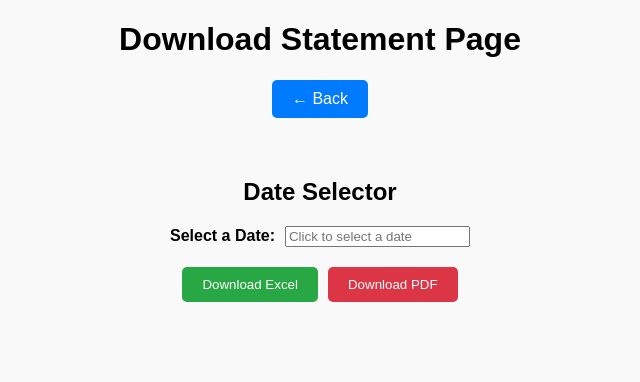
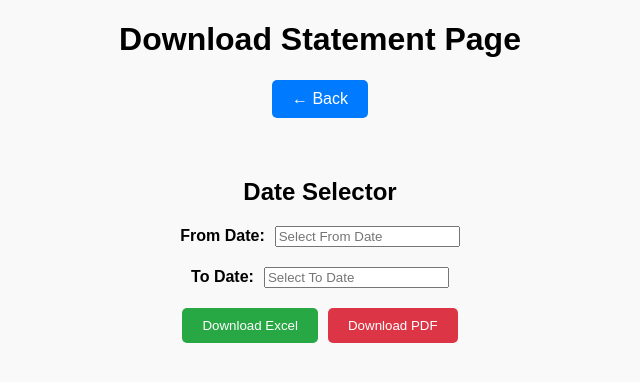
Before and after one commit to AmoryBotha/gmadevappfrontend, a React (Vite) app: page /statement in a window 1280 px wide. Shown: the top 382 px of the page, without its empty margins (320-960 px from the left). Built offline with nearby package versions, Linux system fonts and the light colour scheme.

Commit message:
email statement api dev2

```diff
--- a/src/components/EmailStatement.jsx
+++ b/src/components/EmailStatement.jsx
@@ -4,10 +4,11 @@ import DatePicker from "react-datepicker";
 import "react-datepicker/dist/react-datepicker.css";
 
 function EmailStmntFunc() {
-  const [selectedDate, setSelectedDate] = useState(null);
+  const [fromDate, setFromDate] = useState(null);
+  const [toDate, setToDate] = useState(null);
   const navigate = useNavigate();
 
-  const email1 = localStorage.getItem("emailStore") || "user@example.com"; // Assuming email is stored in localStorage
+  const email1 = localStorage.getItem("usernameStore") || "user@example.com"; // Assuming email is stored in localStorage
   const conIdStore = localStorage.getItem("conIdStore") || "12345678"; // Example connection ID
   const web = localStorage.getItem("webIdStore") || "web123"; // Example userProfileID
 
@@ -17,8 +18,8 @@ function EmailStmntFunc() {
   };
 
   const handleExcelDownload = async () => {
-    if (!selectedDate) {
-      alert("Please select a date first.");
+    if (!fromDate || !toDate) {
+      alert("Please select both From and To dates.");
       return;
     }
 
@@ -27,11 +28,10 @@ function EmailStmntFunc() {
     );
 
     try {
-      const fromDate = selectedDate.toISOString().split("T")[0]; // Format as yyyy-MM-dd
-      const toDate = fromDate; // Assuming single-day reports
+      const from = fromDate.toISOString().split("T")[0]; // Format as yyyy-MM-dd
+      const to = toDate.toISOString().split("T")[0]; // Format as yyyy-MM-dd
 
       const resp = await fetch(
-        //"https://prod-73.westeurope.logic.azure.com:443/workflows/486474e82cfd4e26a831e171282bb59a/triggers/manual/paths/invoke?api-version=2016-06-01&sp=%2Ftriggers%2Fmanual%2Frun&sv=1.0&sig=SmMHwN-vqCyjt9bEA2f_orViEyCWDm9YCiH6ux71yJE",
         "https://prod-91.westeurope.logic.azure.com:443/workflows/4e1c017f70d748bb9a1fefbfbfad48bf/triggers/manual/paths/invoke?api-version=2016-06-01&sp=%2Ftriggers%2Fmanual%2Frun&sv=1.0&sig=a9p6TXKcwsjITmZyWkkLybBeTOgg0ddf976m69dZE-0",
         {
           method: "POST",
@@ -40,8 +40,8 @@ function EmailStmntFunc() {
             End: "end",
             email: email1,
             ID: conIdStore,
-            from: fromDate,
-            to: toDate,
+            from: from,
+            to: to,
             userProfileID: web,
           }),
         }
@@ -59,8 +59,8 @@ function EmailStmntFunc() {
   };
 
   const handlePdfDownload = async () => {
-    if (!selectedDate) {
-      alert("Please select a date first.");
+    if (!fromDate || !toDate) {
+      alert("Please select both From and To dates.");
       return;
     }
 
@@ -69,11 +69,12 @@ function EmailStmntFunc() {
     );
 
     try {
-      const fromDate = selectedDate.toISOString().split("T")[0];
-      const toDate = fromDate;
+      const from = fromDate.toISOString().split("T")[0];
+      const to = toDate.toISOString().split("T")[0];
 
       const resp = await fetch(
-        "https://prod-235.westeurope.logic.azure.com:443/workflows/20fd3ee4d8f34f22a0dc2cd46404b9ff/triggers/manual/paths/invoke?api-version=2016-06-01&sp=%2Ftriggers%2Fmanual%2Frun&sv=1.0&sig=i8HCRlS3NDZXQpt5-Q6sHztHY5YXdWDgXQ5H6EpAGSE",
+        //"https://prod-235.westeurope.logic.azure.com:443/workflows/20fd3ee4d8f34f22a0dc2cd46404b9ff/triggers/manual/paths/invoke?api-version=2016-06-01&sp=%2Ftriggers%2Fmanual%2Frun&sv=1.0&sig=i8HCRlS3NDZXQpt5-Q6sHztHY5YXdWDgXQ5H6EpAGSE",
+        "https://prod-91.westeurope.logic.azure.com:443/workflows/4e1c017f70d748bb9a1fefbfbfad48bf/triggers/manual/paths/invoke?api-version=2016-06-01&sp=%2Ftriggers%2Fmanual%2Frun&sv=1.0&sig=a9p6TXKcwsjITmZyWkkLybBeTOgg0ddf976m69dZE-0",
         {
           method: "POST",
           body: JSON.stringify({
@@ -81,8 +82,8 @@ function EmailStmntFunc() {
             End: "end",
             email: email1,
             ID: conIdStore,
-            from: fromDate,
-            to: toDate,
+            from: from,
+            to: to,
             userProfileID: web,
           }),
         }
@@ -124,7 +125,7 @@ function EmailStmntFunc() {
         </button>
       </div>
 
-      {/* Date Picker and Download Buttons */}
+      {/* Date Pickers and Download Buttons */}
       <div
         style={{
           padding: "20px",
@@ -135,17 +136,32 @@ function EmailStmntFunc() {
         <h2>Date Selector</h2>
         <div style={{ margin: "20px 0" }}>
           <label
-            htmlFor="datePicker"
+            htmlFor="fromDatePicker"
             style={{ marginRight: "10px", fontWeight: "bold" }}
           >
-            Select a Date:
+            From Date:
           </label>
           <DatePicker
-            id="datePicker"
-            selected={selectedDate}
-            onChange={(date) => setSelectedDate(date)}
+            id="fromDatePicker"
+            selected={fromDate}
+            onChange={(date) => setFromDate(date)}
             dateFormat="yyyy-MM-dd"
-            placeholderText="Click to select a date"
+            placeholderText="Select From Date"
+          />
+        </div>
+        <div style={{ margin: "20px 0" }}>
+          <label
+            htmlFor="toDatePicker"
+            style={{ marginRight: "10px", fontWeight: "bold" }}
+          >
+            To Date:
+          </label>
+          <DatePicker
+            id="toDatePicker"
+            selected={toDate}
+            onChange={(date) => setToDate(date)}
+            dateFormat="yyyy-MM-dd"
+            placeholderText="Select To Date"
           />
         </div>
         <div style={{ marginTop: "20px" }}>
```
